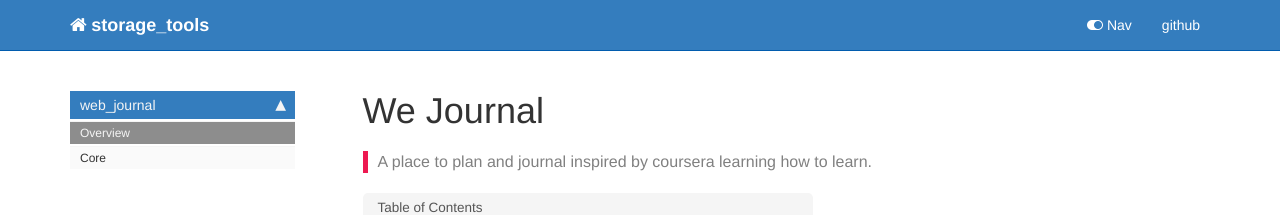
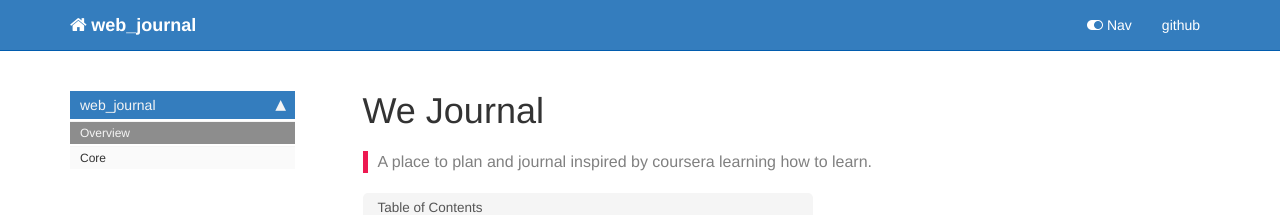
Before and after one commit to pete88b/web_journal, a Jekyll site: the page built from docs/index.html, in a window 1280 px wide. Shown: the top 215 px of the page. Built offline with Jekyll 4.4.1, drawn with Linux system fonts in a browser that asks for light colours; nearby versions of some CDN libraries; comment, search, counter and statistics services are not loaded.

Commit message:
initial project setup

```diff
--- a/docs/_config.yml
+++ b/docs/_config.yml
@@ -1,7 +1,7 @@
-repository: pete88b/storage_tools
+repository: pete88b/web_journal
 output: web
-topnav_title: storage_tools
-site_title: storage_tools
+topnav_title: web_journal
+site_title: web_journal
 company_name: Peter Butterfill
 description: Make it easy to work with local or cloud storage as part of a data science workflow
 # Set to false to disable KaTeX math
--- a/docs/_data/topnav.yml
+++ b/docs/_data/topnav.yml
@@ -2,7 +2,7 @@ topnav:
 - title: Topnav
   items:
     - title: github
-      external_url: https://github.com/pete88b/storage_tools/tree/master/
+      external_url: https://github.com/pete88b/web_journal/tree/main/
 
 #Topnav dropdowns
 topnav_dropdowns:
```
Also changed, not shown: 2 other files.
